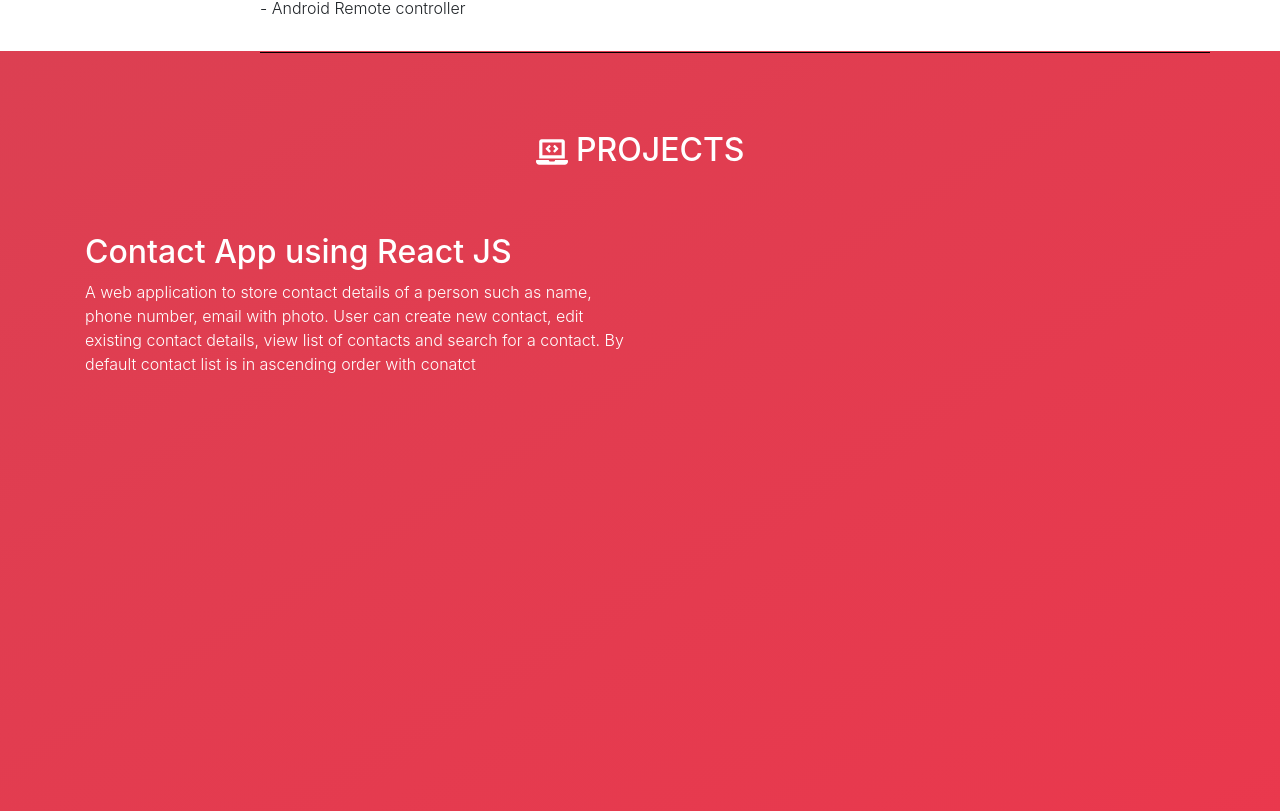
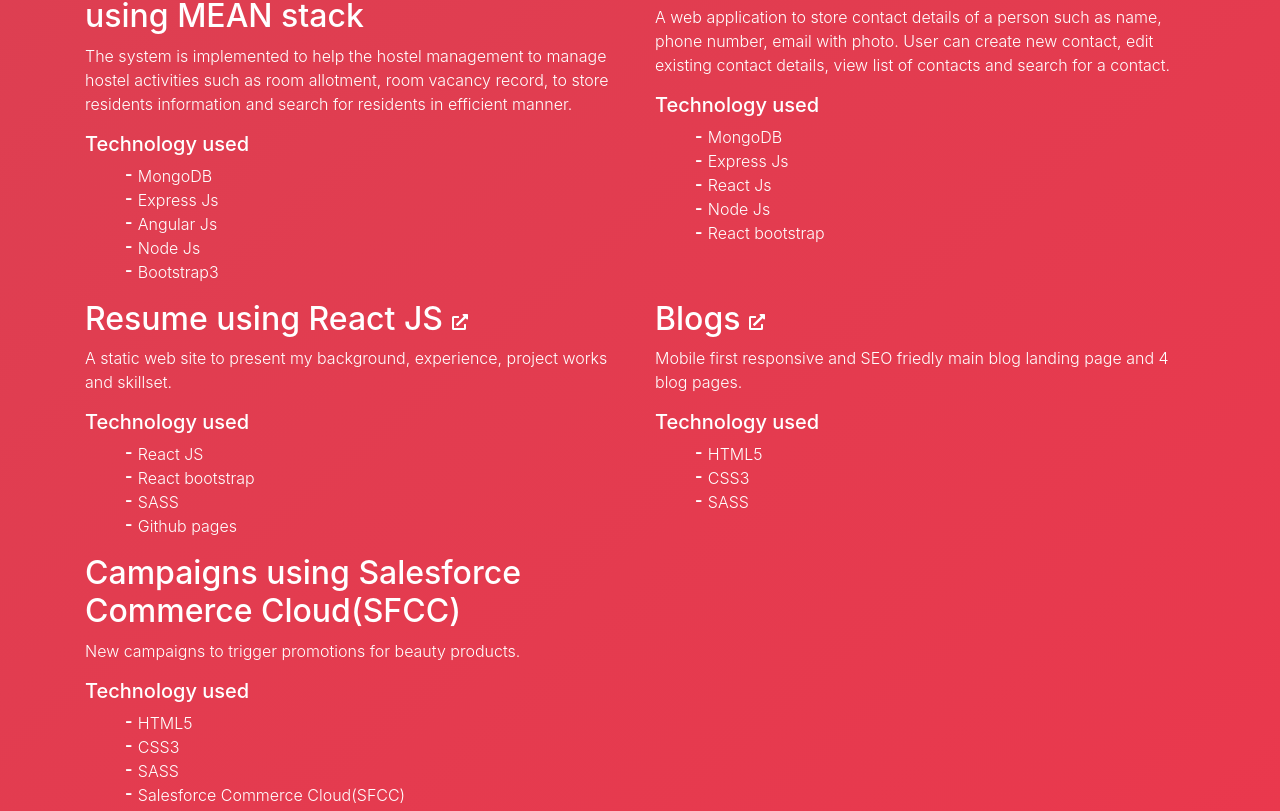
Before and after one commit to dineshs7/dinesh-resume, a React (Create React App) app: page / in a window 1280 px wide. Shown: the part 3149-3960 px from the top of the page. Built offline with nearby package versions, Linux system fonts and the light colour scheme.

Commit message:
added projects section

```diff
--- a/src/components/Education.jsx
+++ b/src/components/Education.jsx
@@ -21,10 +21,6 @@
                             <small>Coimbatore, Tamilnadu.</small>
                         </h4>
                         <p>7.53 CGPA</p>
-                        <p>PROJECTS:<br/>
-                       - Hostel Management System using MEAN Stack <br/>
-                       - Student Info Desk user interface using HTML, CSS and Javascript
-                       </p>
                     </Col>
                 </Row>
             </Container>
@@ -41,9 +37,6 @@
                             <small>Salem, Tamilnadu.</small>
                         </h4>
                         <p>96.5%</p>
-                        <p>PROJECTS: <br/>
-                        - Time Table Generator using Visual basics and MS Access <br/>
-                        - Android Remote controller</p>
                     </Col>
                 </Row>
             </Container>
--- a/src/components/Footer.jsx
+++ b/src/components/Footer.jsx
@@ -9,8 +9,8 @@
                 <a href="#education">Education</a>
                 <a href="#projects">Projects</a>
                 <a href="#skills">Skills</a>
-                <a href ="https://www.linkedin.com/in/dinesh-selvam-370870a7/" target="_blank"><FaLinkedin /></a>
-                <a href="mailto:s.dineshcomputer@gmail.com" target="_blank"><FaEnvelope /></a>
+                <a href ="https://www.linkedin.com/in/dinesh-selvam-370870a7/" target="_blank" rel="noopener noreferrer"><FaLinkedin /></a>
+                <a href="mailto:s.dineshcomputer@gmail.com" target="_blank" rel="noopener noreferrer"><FaEnvelope /></a>
             </div>
     )
 }
--- a/src/components/HomeBanner.jsx
+++ b/src/components/HomeBanner.jsx
@@ -13,8 +13,8 @@
                     <h4>Coimbatore, Tamilnadu, India</h4>
                 </div>
                 <div className="social-links" >
-                    <a href ="https://www.linkedin.com/in/dinesh-selvam-370870a7/" target="_blank" rel="noopennr noreferrer" title="Visit my profile"><FaLinkedin /></a>
-                    <a href="mailto:s.dineshcomputer@gmail.com" target="_blank" rel="noopennr noreferrer" title="Send a mail to me"><FaEnvelope /></a>
+                    <a href ="https://www.linkedin.com/in/dinesh-selvam-370870a7/" target="_blank" rel="noopener noreferrer" title="Visit my profile"><FaLinkedin /></a>
+                    <a href="mailto:s.dineshcomputer@gmail.com" target="_blank" rel="noopener noreferrer" title="Send a mail to me"><FaEnvelope /></a>
                     <FaPhone />&nbsp;+91 9095556283
                 </div>
         </Container>
--- a/src/components/Projects.jsx
+++ b/src/components/Projects.jsx
@@ -1,6 +1,6 @@
 import React from 'react';
 import { Container, Row, Col } from 'react-bootstrap';
-import { FaLaptopCode } from 'react-icons/fa';
+import { FaLaptopCode, FaExternalLinkAlt } from 'react-icons/fa';
 
 export default function Projects() {
     return (
@@ -8,11 +8,69 @@
             <h2><FaLaptopCode />&nbsp;Projects</h2>
             <Container>
                 <Row>
-                    <Col className="text-left" xs={9} md={6}>
+                    <Col className="text-left" xs={12} md={6}>
+                        <h3>Student Accommodation System using MEAN stack</h3>
+                        <p>
+                        The system is implemented to help the hostel management to manage hostel activities such as room allotment, room vacancy record, to store residents information and search for residents in efficient manner.
+                        </p>
+                        <h5>Technology used</h5>
+                        <ul>
+                            <li>MongoDB </li>
+                            <li>Express Js </li>
+                            <li>Angular Js</li>
+                            <li>Node Js</li>
+                            <li>Bootstrap3</li>
+                        </ul>
+                    </Col>
+                    <Col className="text-left" xs={12} md={6}>
                         <h3>Contact App using React JS</h3>
                         <p>A web application to store contact details of a person such as name, phone number, email with photo.
-                            User can create new contact, edit existing contact details, view list of contacts and search for a contact.
-                            By default contact list is in ascending order with conatct</p>
+                            User can create new contact, edit existing contact details, view list of contacts and search for a contact.</p>
+                        <h5>Technology used</h5>
+                        <ul>
+                            <li>MongoDB </li>
+                            <li>Express Js </li>
+                            <li>React Js</li>
+                            <li>Node Js</li>
+                            <li>React bootstrap</li>
+                        </ul>
+                    </Col>
+                </Row>
+                <Row>
+                    <Col className="text-left" xs={12} md={6}>
+                        <h3>Resume using React JS&nbsp;<a href="https://github.com/dineshs7/dinesh-resume" target="_blank" rel="noopener noreferrer">
+                        <FaExternalLinkAlt /></a></h3>
+                        <p>A static web site to present my background, experience, project works and skillset.</p>
+                        <h5>Technology used</h5>
+                        <ul>
+                            <li>React JS</li>
+                            <li>React bootstrap</li>
+                            <li>SASS</li>
+                            <li>Github pages</li>
+                        </ul>
+                    </Col>
+                    <Col className="text-left" xs={12} md={6}>
+                        <h3>Blogs&nbsp;<a href="https://www.seacalmskin.com/blog.html" target="_blank" rel="noopener noreferrer"><FaExternalLinkAlt /></a></h3>
+                        <p>Mobile first responsive and SEO friedly main blog landing page and 4 blog pages.</p>
+                        <h5>Technology used</h5>
+                        <ul>
+                            <li>HTML5</li>
+                            <li>CSS3</li>
+                            <li>SASS</li>
+                        </ul>
+                    </Col>
+                </Row>
+                <Row>
+                    <Col className="text-left" xs={12} md={6}>
+                        <h3>Campaigns using Salesforce Commerce Cloud(SFCC)</h3>
+                        <p>New campaigns to trigger promotions for beauty products.</p>
+                        <h5>Technology used</h5>
+                        <ul>
+                            <li>HTML5</li>
+                            <li>CSS3</li>
+                            <li>SASS</li>
+                            <li>Salesforce Commerce Cloud(SFCC)</li>
+                        </ul>
                     </Col>
                 </Row>
             </Container>
--- a/src/scss/_about.scss
+++ b/src/scss/_about.scss
@@ -15,7 +15,6 @@
     }
     @include respond(large) {
         padding-top: 5vh;
-        height: 100vh;
     }
     .profile {
         @include respond(small-only ){
--- a/src/scss/_education.scss
+++ b/src/scss/_education.scss
@@ -8,9 +8,6 @@
 .education {
     padding: 10vh 0 4vh;
     height: auto;
-    @include respond(large) {
-        height: 100vh;
-    }
     img {
         max-width: 100%;;
     }
--- a/src/scss/_experience.scss
+++ b/src/scss/_experience.scss
@@ -10,9 +10,6 @@
     color: $white;
     padding: 10vh 0 4vh;
     height: auto;
-    @include respond(large) {
-        height: 100vh;
-    }
     img {
         max-width: 100%;;
     }
--- a/src/scss/_projects.scss
+++ b/src/scss/_projects.scss
@@ -9,7 +9,24 @@
     color: $white;
     padding: 10vh 0 4vh;
     height: auto;
-    @include respond(large) {
-        height: 100vh;
+    a {
+    	font-size: 1rem;
+    	font-weight: 300;
+    	color: $white;
+    	vertical-align: middle;
+    }
+    ul {
+    	li {
+    		list-style-type: none;
+    		position: relative;
+    		padding-left: 0.8rem;
+    		&::before {
+    			content: "\002D";
+    			font-weight: bold;
+    			position: absolute;
+    			left: 0;
+    			top: -0.1rem;
+    		}
+    	}
     }
 }
--- a/src/scss/_skills.scss
+++ b/src/scss/_skills.scss
@@ -8,9 +8,6 @@
     text-transform: uppercase;
     height: auto;
     padding: 10vh 0 4vh;
-    @include respond(large) {
-        height: 100vh;
-    }
     ul {
         padding-left: 0;
         li {
```
